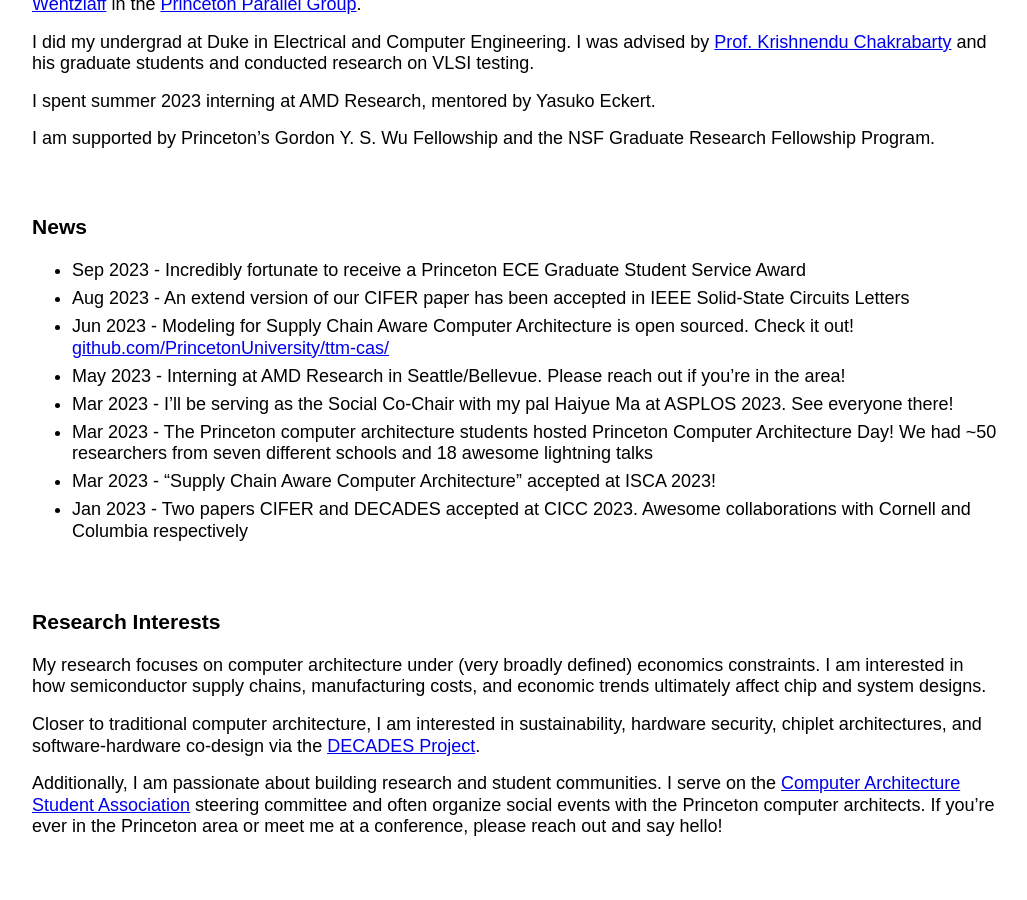
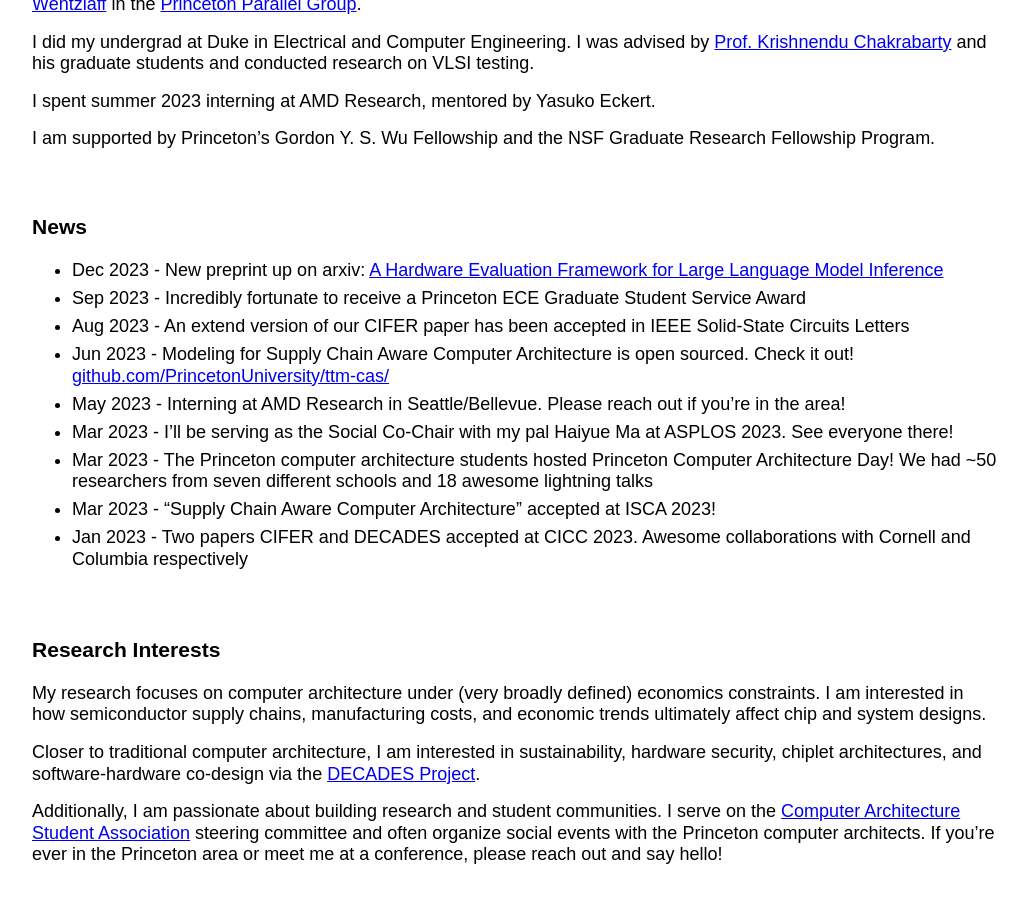
Before and after one commit to AugustNing/augustning.github.io, a Jekyll site: the page built from index.md, in a window 1280 px wide and 900 px high, scrolled down 575 px. Shown: the whole window, without its empty margins (124-1151 px from the left). Built offline with Jekyll 4.4.1, drawn with Linux system fonts in a browser that asks for light colours.

Commit message:
updated news section

```diff
--- a/index.md
+++ b/index.md
@@ -31,6 +31,7 @@
 
 ### **News**
 
+* Dec 2023 - New preprint up on arxiv: [A Hardware Evaluation Framework for Large Language Model Inference](https://arxiv.org/abs/2312.03134)
 * Sep 2023 - Incredibly fortunate to receive a Princeton ECE Graduate Student Service Award
 * Aug 2023 - An extend version of our CIFER paper has been accepted in IEEE Solid-State Circuits Letters
 * Jun 2023 - Modeling for Supply Chain Aware Computer Architecture is open sourced. Check it out! [github.com/PrincetonUniversity/ttm-cas/](https://github.com/PrincetonUniversity/ttm-cas/)
```
